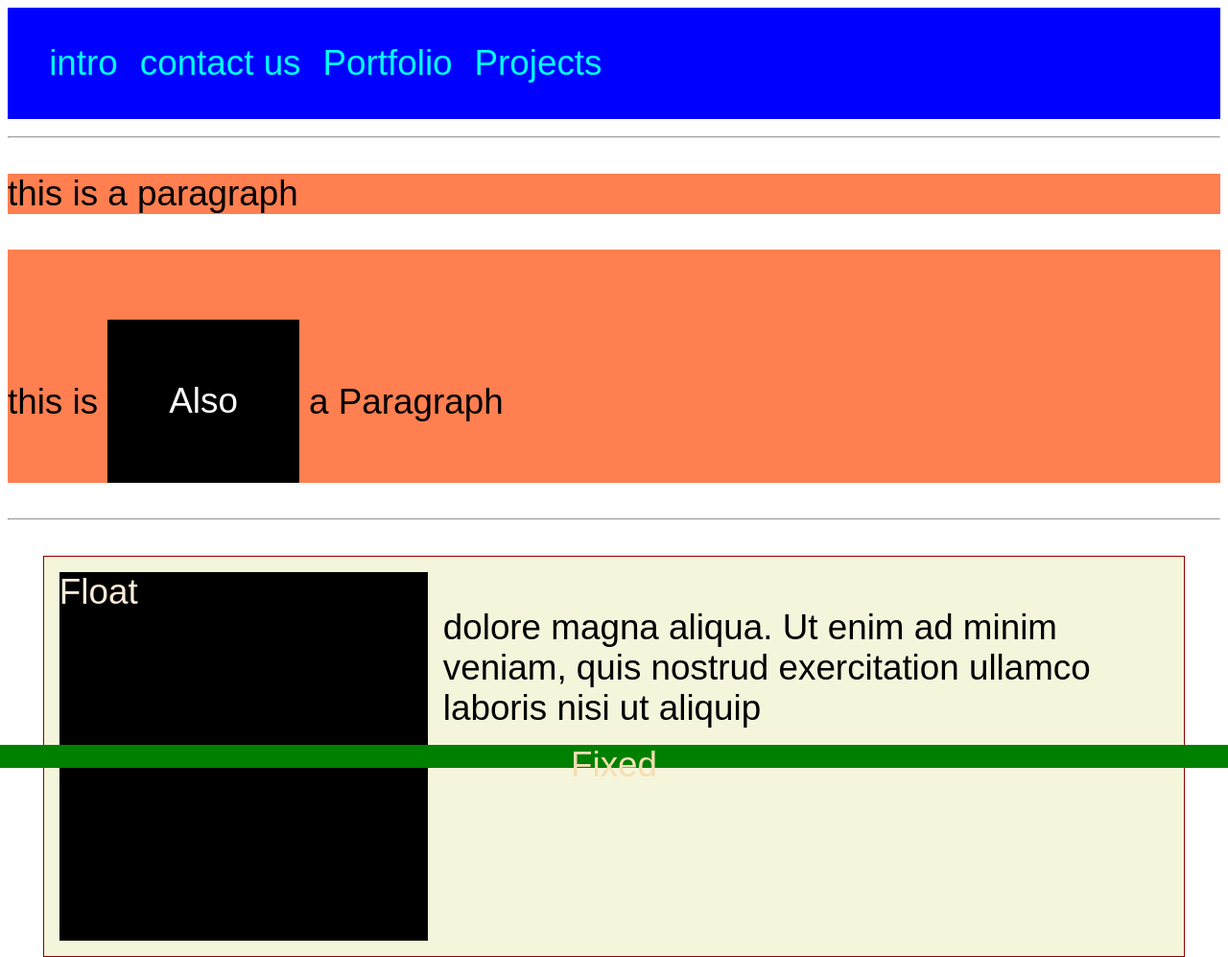
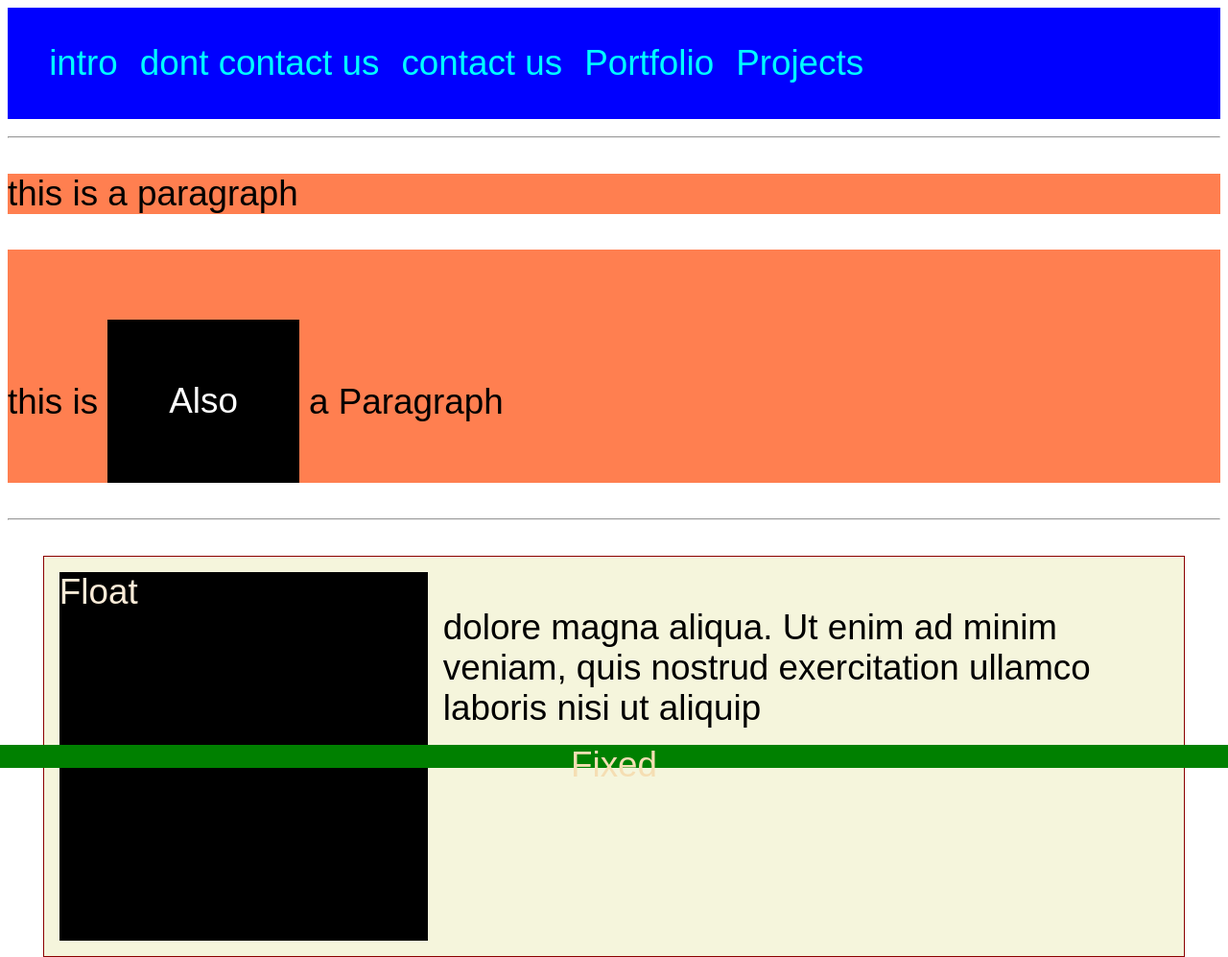
Before and after one commit to OthmanAbdallah/test-1, a plain HTML site: page cssExample.html in a window 1280 px wide. Shown: the top 997 px of the page at 96% size. Drawn offline with Linux system fonts and the light colour scheme; a web font is replaced by a local one.

Commit message:
added new nav link

```diff
--- a/cssExample.html
+++ b/cssExample.html
@@ -14,6 +14,7 @@
       <nav>
         <ul>
           <li><a>intro</a></li>
+          <li><a>dont contact us</a></li>
           <li><a>contact us</a></li>
           <li><a>Portfolio</a></li>
           <li><a>Projects</a></li>
```
